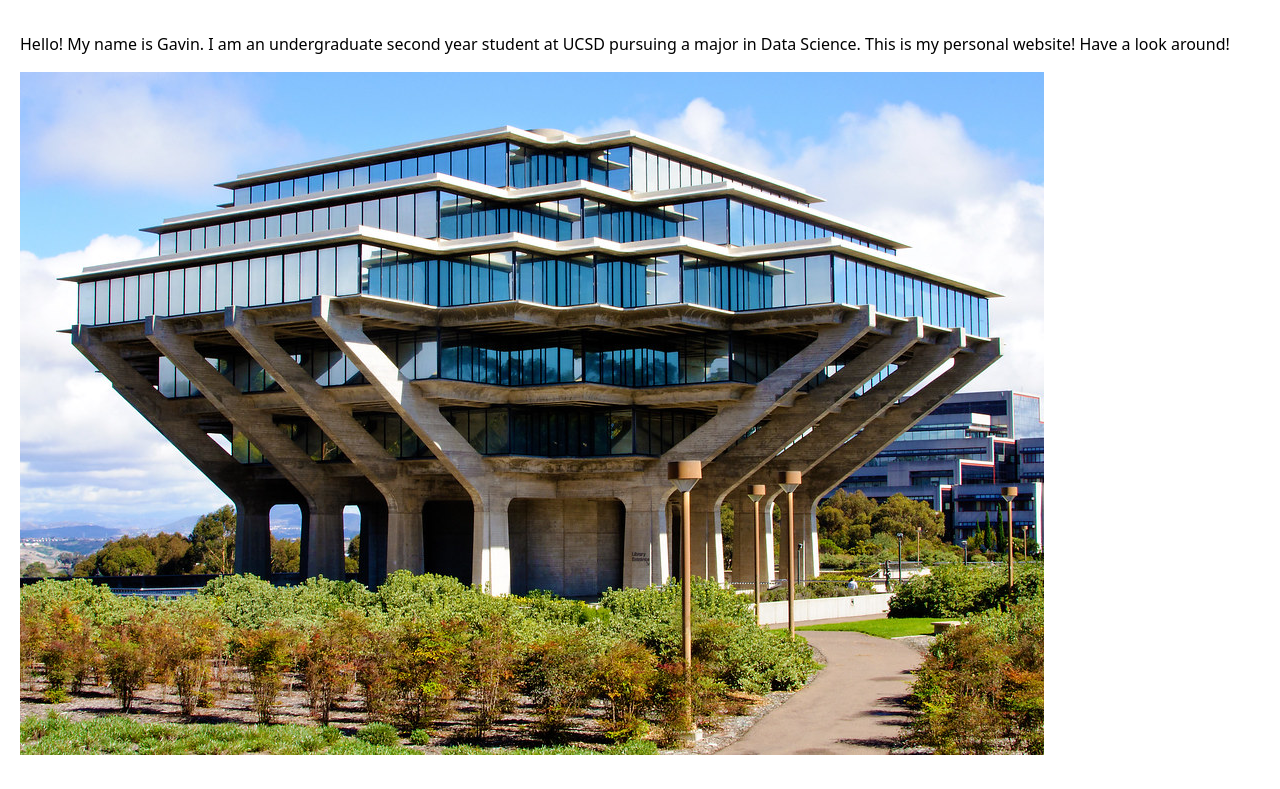
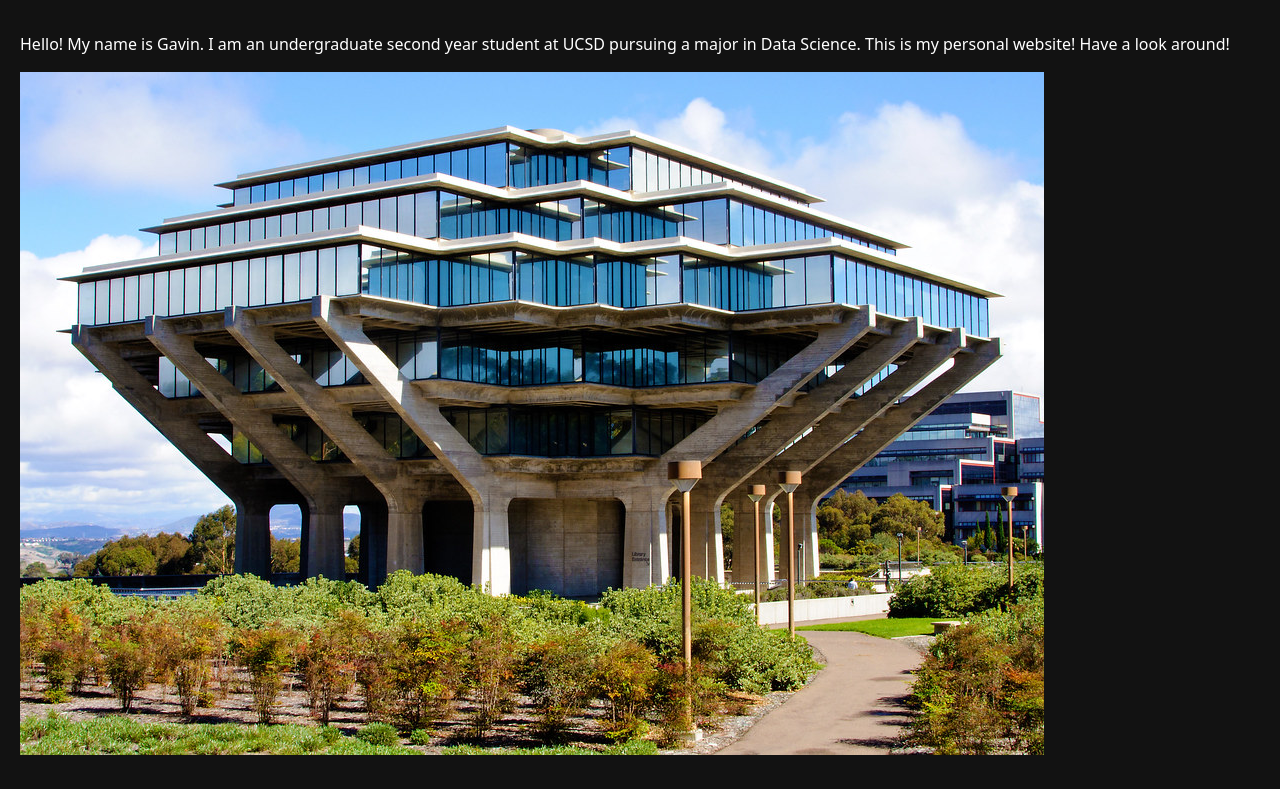
Before and after one commit to Gavin55555555555555/portfolio, a plain HTML site: page index.html in a window 1280 px wide. Shown: the part 219-1008 px from the top of the page. Drawn offline with Linux system fonts and the light colour scheme.

Commit message:
Update styles.css

```diff
--- a/styles.css
+++ b/styles.css
@@ -1,3 +1,7 @@
+:root{
+  color-scheme: dark;
+}
+
 html{
   --color-accent: oklch(65% 50% 0);
 }
```
